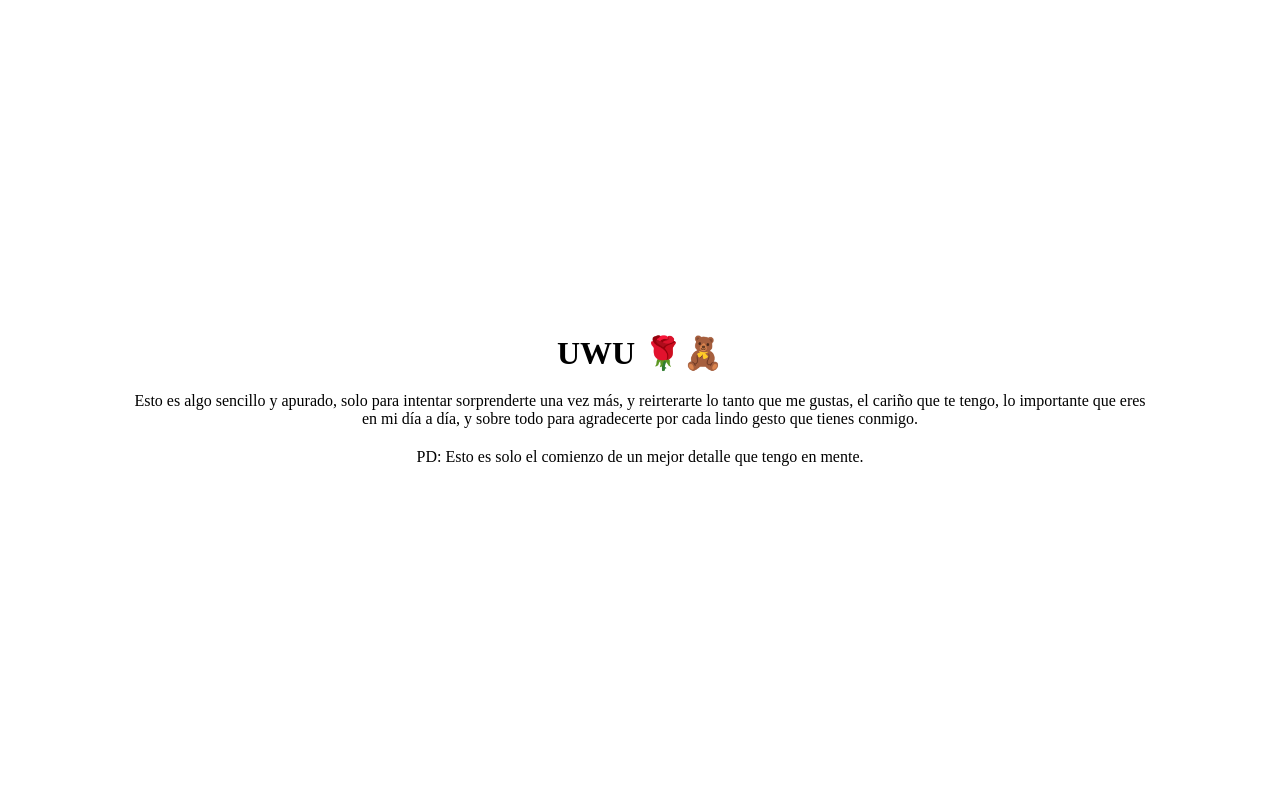
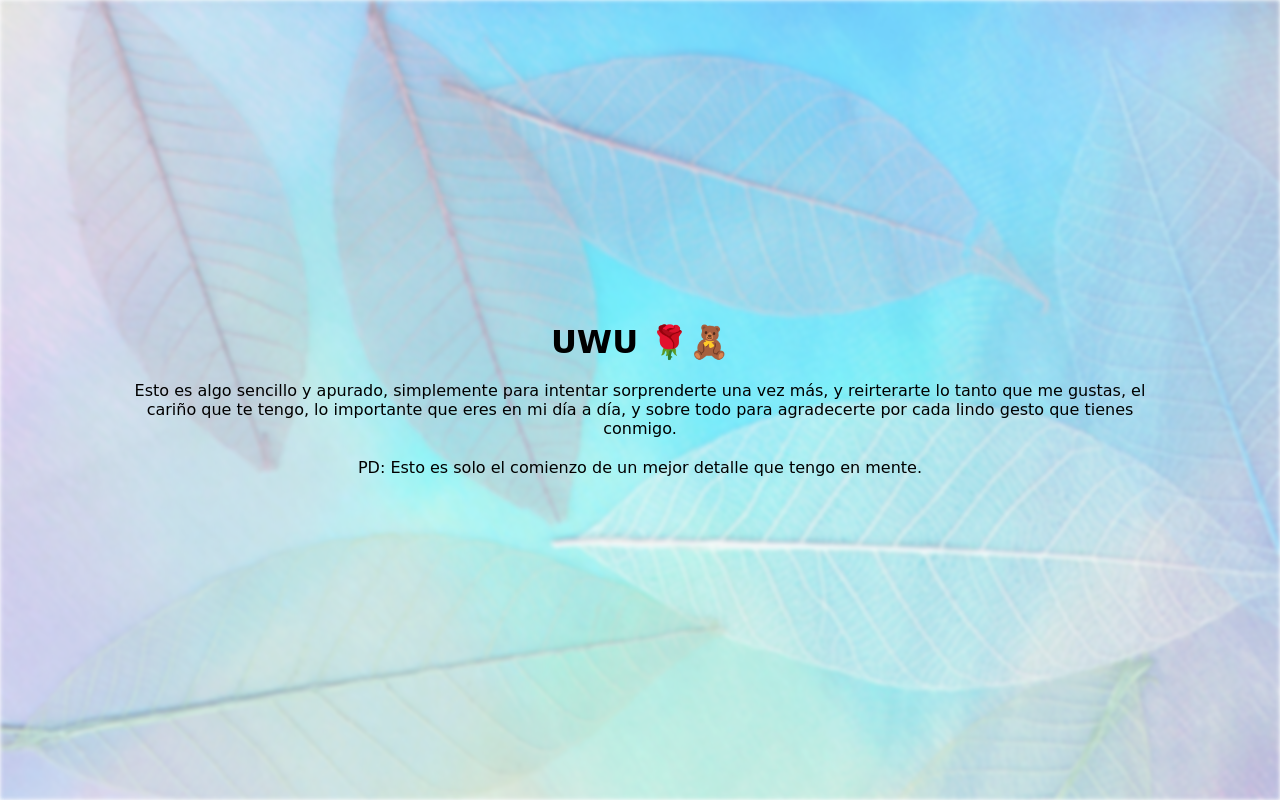
Before and after one commit to vircoding/uwu, a plain HTML site: page index.html in a window 1280 px wide. Drawn offline with Linux system fonts and the light colour scheme; a web font is replaced by a local one.

Commit message:
background & font

```diff
--- a/index.html
+++ b/index.html
@@ -10,11 +10,12 @@
     <main>
       <h1 class="title">UWU 🌹🧸</h1>
       <p class="paragraph">
-        Esto es algo sencillo y apurado, solo para intentar sorprenderte una vez más, y reirterarte
-        lo tanto que me gustas, el cariño que te tengo, lo importante que eres en mi día a día, y
-        sobre todo para agradecerte por cada lindo gesto que tienes conmigo.
+        Esto es algo sencillo y apurado, simplemente para intentar sorprenderte una vez más, y
+        reirterarte lo tanto que me gustas, el cariño que te tengo, lo importante que eres en mi día
+        a día, y sobre todo para agradecerte por cada lindo gesto que tienes conmigo.
       </p>
       <p class="paragraph">PD: Esto es solo el comienzo de un mejor detalle que tengo en mente.</p>
     </main>
+    <div class="background"></div>
   </body>
 </html>
--- a/style.css
+++ b/style.css
@@ -1,7 +1,16 @@
+@import url('https://fonts.googleapis.com/css2?family=Edu+AU+VIC+WA+NT+Hand:wght@500&display=swap');
+
 * {
   margin: 0;
   padding: 0;
   box-sizing: border-box;
+}
+
+body {
+  font-family: 'Edu AU VIC WA NT Hand', cursive;
+  font-optical-sizing: auto;
+  font-weight: 500;
+  font-style: normal;
 }
 
 main {
@@ -13,6 +22,21 @@ main {
   flex-direction: column;
   gap: 20px;
   align-items: center;
+  z-index: 20;
+}
+
+.background {
+  width: 100%;
+  height: 100%;
+  background-image: url(/bg.jpg);
+  position: absolute;
+  top: 0;
+  left: 0;
+  right: 0;
+  bottom: 0;
+  z-index: -10;
+  opacity: 0.9;
+  filter: blur(2px);
 }
 
 .title {
```
Also changed, not shown: bg.jpg (added).
